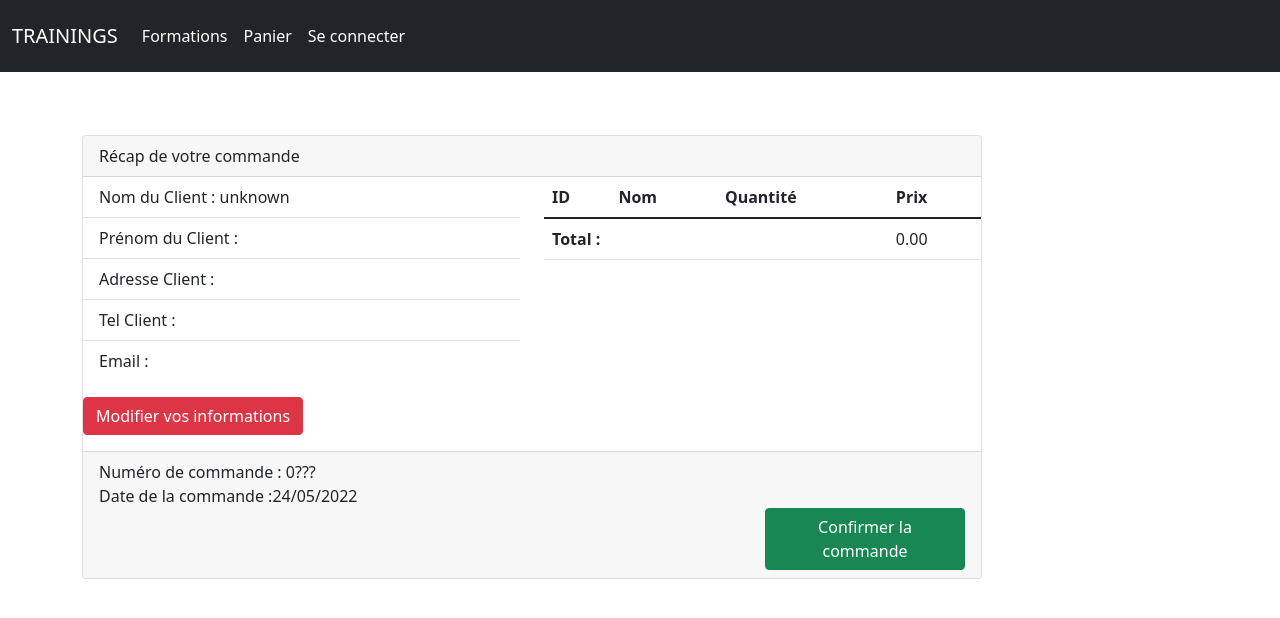
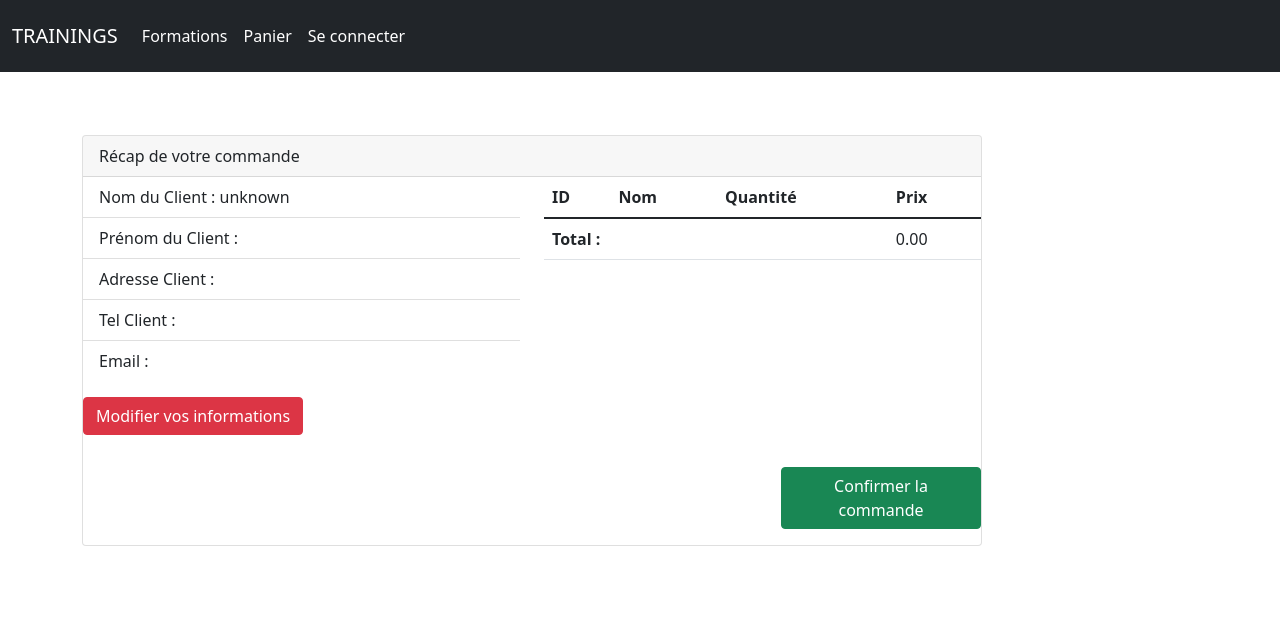
Before and after one commit to jdelmerie/trainings-front-app, an Angular app: page /order in a window 1280 px wide. Shown: the top 618 px of the page. Built offline with nearby package versions, Linux system fonts and the light colour scheme.

Commit message:
confirmation number après commande

```diff
--- a/src/app/app.module.ts
+++ b/src/app/app.module.ts
@@ -26,7 +26,7 @@ import { TrainingComponent } from './components/training/training.component';
     OrderComponent,
     LoginComponent,
     AdminComponent,
-    TrainingComponent,
+    TrainingComponent
   ],
   imports: [BrowserModule, AppRoutingModule, FormsModule, HttpClientModule, ReactiveFormsModule],
   providers: [CartService],
--- a/src/app/components/order/order.component.html
+++ b/src/app/components/order/order.component.html
@@ -21,11 +21,6 @@
             Email : {{ cartService.getCustomer().email }}
           </li>
         </ul>
-        <div class="justify-content-md-end my-3">
-          <button class="btn btn-danger" (click)="onUpdateCustomer()">
-            Modifier vos informations
-          </button>
-        </div>
       </div>
 
       <div class="col-md-6">
@@ -53,17 +48,13 @@
         </table>
       </div>
     </div>
-
-    <div class="card-footer">
-      <div class="form-group">
-        <label>Numéro de commande : {{ confirmationNumber }} </label>
-        <label> ??? </label>
+    <div class="row" *ngIf="confirmationNumber === 0">
+      <div class="d-flex justify-content-start my-3">
+        <button class="btn btn-danger" (click)="onUpdateCustomer()">
+          Modifier vos informations
+        </button>
       </div>
-      <div class="form-group">
-        <label>Date de la commande : </label>
-        <label> {{ dateOrder | date: "dd/MM/yyyy" }}</label>
-      </div>
-      <div class="d-md-flex justify-content-md-end">
+      <div class="d-flex justify-content-end my-3">
         <button
           class="btn btn-success"
           style="max-width: 200px"
@@ -73,5 +64,15 @@
         </button>
       </div>
     </div>
+    <div *ngIf="confirmationNumber > 0" class="mt-5">
+      <div class="form-group">
+        <label>Numéro de commande : </label>
+        <label> {{ confirmationNumber }}</label>
+      </div>
+      <div class="form-group">
+        <label>Date de la commande : </label>
+        <label> {{ dateOrder | date: "dd/MM/yyyy" }}</label>
+      </div>
+    </div>
   </div>
 </div>
--- a/src/app/components/order/order.component.ts
+++ b/src/app/components/order/order.component.ts
@@ -30,20 +30,18 @@ export class OrderComponent implements OnInit {
   }
 
   onOrder() {
-    if (confirm("Aujourd'hui c'est gratuit, merci de votre visite !")) {
-      this.customer = this.cartService.getCustomer();
-      this.order = new Order(0,this.dateOrder.getTime(),this.cartService.getTotalAmount(),  this.customer, 0);
-      this.addOrder(this.order); //add order + customer db
-      this.cartService.clear();
-      this.router.navigateByUrl('/order');
-    }
+    this.customer = this.cartService.getCustomer();
+    this.order = new Order(0,this.dateOrder.getTime(),this.cartService.getTotalAmount(),  this.customer, 0);
+    this.addOrder(this.order); //add order + customer db
+    this.cartService.clear();
+    this.router.navigateByUrl('/order');
   }
 
   addOrder(order: Order) {
     this.orderService.addOrder(order).subscribe({
       next: (data) => (this.confirmationNumber = data.number),
       error: (err) => (this.error = err.message),
-      complete: () => console.log('COMMANDE CONFIRM : ' + this.confirmationNumber),
+      complete: () => confirm("Votre commande n°" + this.confirmationNumber +" a bien été confirmé, vous pouvez passer au paiement !"),
     });
   }
 }
```
